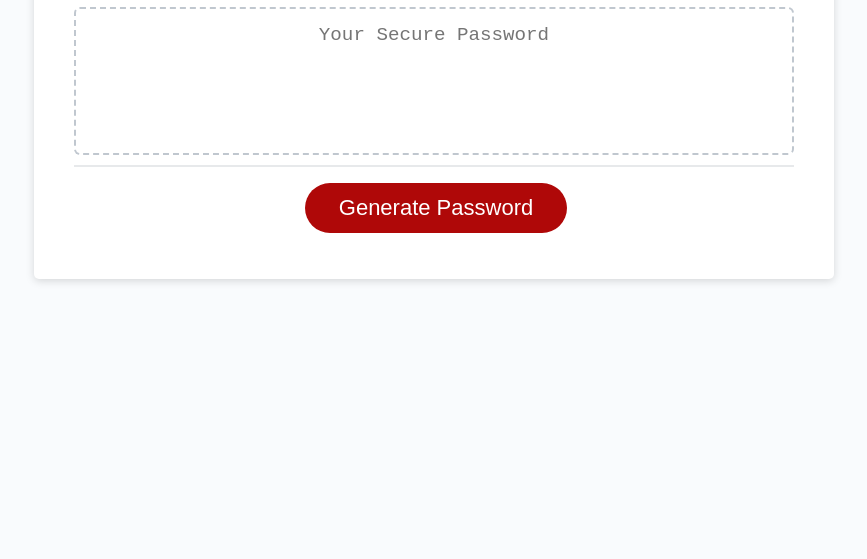
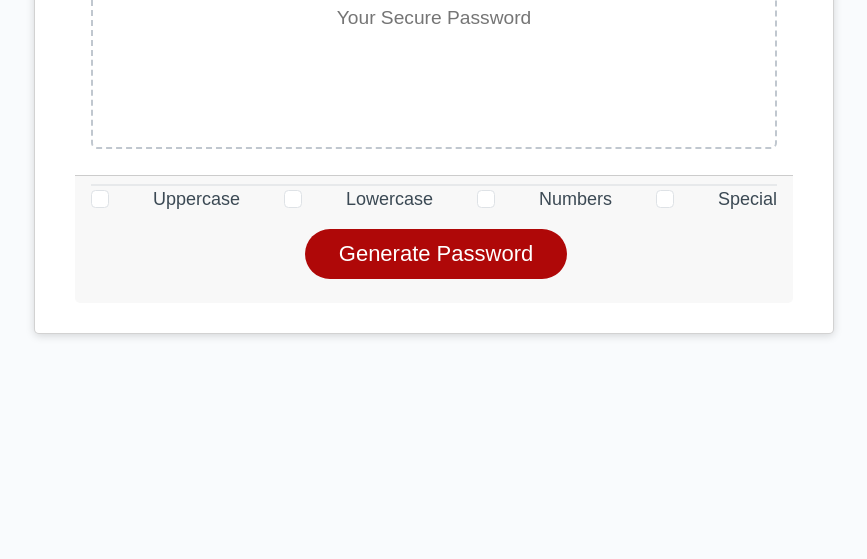
Before and after one commit to blockdoyle/js-password-generator, a plain HTML site: page index.html in a window 1280 px wide. Shown: the part 241-800 px from the top of the page, without its empty margins (206-1073 px from the left). Drawn offline with nearby package versions, Linux system fonts and the light colour scheme.

Commit message:
added bootstrap to project

```diff
--- a/index.html
+++ b/index.html
@@ -5,6 +5,8 @@
     <meta name="viewport" content="width=device-width, initial-scale=1.0" />
     <meta http-equiv="X-UA-Compatible" content="ie=edge" />
     <title>Password Generator</title>
+    <link href="https://cdn.jsdelivr.net/npm/bootstrap@5.3.2/dist/css/bootstrap.min.css" rel="stylesheet" integrity="sha384-T3c6CoIi6uLrA9TneNEoa7RxnatzjcDSCmG1MXxSR1GAsXEV/Dwwykc2MPK8M2HN" crossorigin="anonymous">
+    <script src="https://cdn.jsdelivr.net/npm/bootstrap@5.3.2/dist/js/bootstrap.bundle.min.js" integrity="sha384-C6RzsynM9kWDrMNeT87bh95OGNyZPhcTNXj1NW7RuBCsyN/o0jlpcV8Qyq46cDfL" crossorigin="anonymous"></script>
     <link rel="stylesheet" href="assets/css/style.css" />
   </head>
   <body>
@@ -25,6 +27,18 @@
           ></textarea>
         </div>
         <div class="card-footer">
+          <form>
+            <div class="d-flex justify-content-between">
+              <input type="checkbox" class="form-check-input" id="exampleCheck1">
+              <label for="checkbox" class="form-check-label">Uppercase</label>
+              <input type="checkbox" class="form-check-input" id="exampleCheck1">
+              <label for="checkbox" class="form-check-label">Lowercase</label>
+              <input type="checkbox" class="form-check-input" id="exampleCheck1">
+              <label for="checkbox" class="form-check-label">Numbers</label>
+              <input type="checkbox" class="form-check-input" id="exampleCheck1">
+              <label for="checkbox" class="form-check-label">Special</label>
+            </div>
+          </form>
           <button id="generate" class="btn">Generate Password</button>
         </div>
       </div>
```
